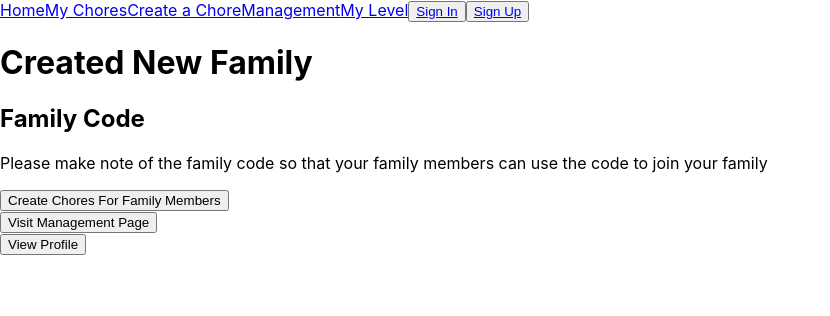
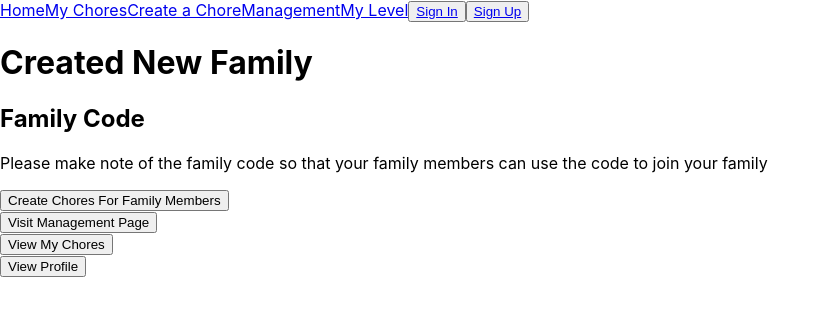
Before and after one commit to Human437/chore-up-client, a React (Create React App) app: page /create-family in a window 1280 px wide. Shown: the top 316 px of the page, without its empty margins (0-830 px from the left). Built offline with nearby package versions, Linux system fonts and the light colour scheme; no server answers.

Commit message:
Added view my chores button for creator of a new family

```diff
--- a/src/create-family/create-family.js
+++ b/src/create-family/create-family.js
@@ -93,6 +93,8 @@ export default class CreateFamily extends React.Component {
         <br/>
         <button>Visit Management Page</button>
         <br/>
+        <button>View My Chores</button>
+        <br/>
         <button>View Profile</button>
       </>
     );
```
